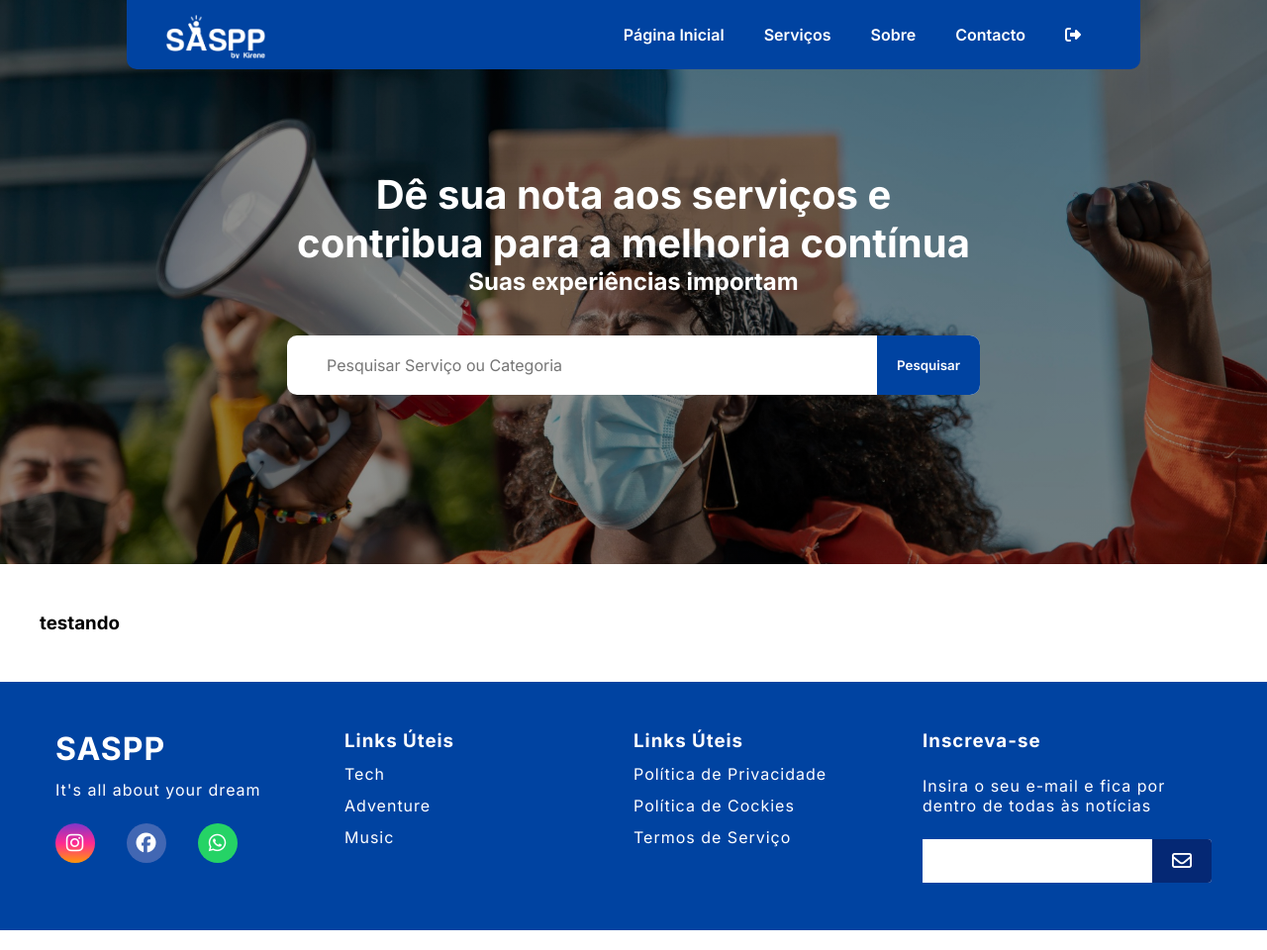
After one commit to repositoriokirene/saspp, a Django app: page /sobre in a window 1280 px wide. The commit adds this page. Shown: the whole page at 99% size. Run offline with Django 4.2, Linux system fonts and the light colour scheme.

Commit message:
nova pagina sobre

```diff
--- /dev/null
+++ b/app/templates/sobre.html
@@ -0,0 +1,25 @@
+{% extends 'base.html' %}
+{% load static %}
+{% block head %}{% endblock%}
+
+{% block title %}Sobre{% endblock %}
+
+{% block content %}
+
+<section id="hero" class="hero">
+    <div class="container">
+        <div class="info">
+            <h1>Dê sua nota aos serviços e contribua para a melhoria contínua</h1>
+            <h2>Suas experiências importam</h2>
+        </div>
+        <form method="post" class="search-bar">
+            <input type="text" name="q" placeholder="Pesquisar Serviço ou Categoria">
+            <button class="desktop">Pesquisar</button>
+            <button class="mobile"><i class="fa-solid fa-magnifying-glass"></i></button>
+        </form>
+    </div>
+</section>
+<section id="topic" class="wrap">
+    <h1>testando</h1>
+</section>
+{% endblock %}
--- a/app/urls.py
+++ b/app/urls.py
@@ -6,4 +6,5 @@ from . import views
 
 urlpatterns = [
     path('', views.IndexView, name='index'),
+    path('sobre', views.SobreView, name='sobre')
 ] + static(settings.MEDIA_URL, document_root=settings.MEDIA_ROOT)
--- a/app/views.py
+++ b/app/views.py
@@ -4,3 +4,6 @@ from django.shortcuts import render
 
 def IndexView(request):
     return render(request, 'index.html')
+
+def SobreView(request):
+    return render(request, 'sobre.html')
--- a/templates/base.html
+++ b/templates/base.html
@@ -42,9 +42,9 @@
                 <a href="{% url 'index' %}"><img src="{% static 'img/saspp-white.png' %}" alt="SASPP"></a>
             </div>
             <ul>
-                <li><a href="">Página Inicial</a></li>
+                <li><a href="{% url 'index' %}">Página Inicial</a></li>
                 <li><a href="">Serviços</a></li>
-                <li><a href="">Sobre</a></li>
+                <li><a href="{% url 'sobre' %}">Sobre</a></li>
                 <li><a href="">Contacto</a></li>
                 {% if user.is_company == False %}
                     <li><a href="#">Perfil</a></li>
```
